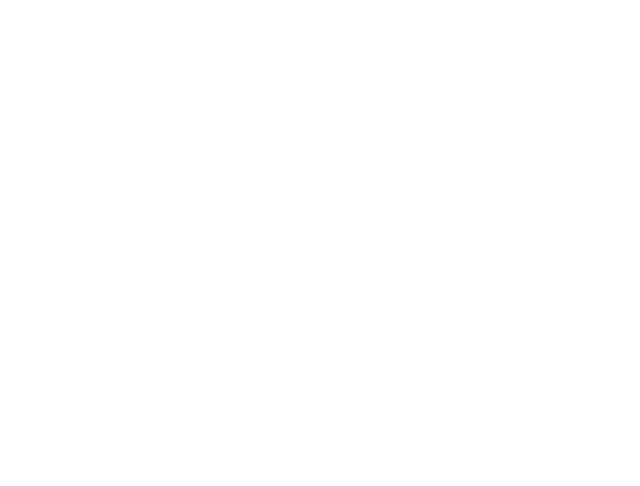
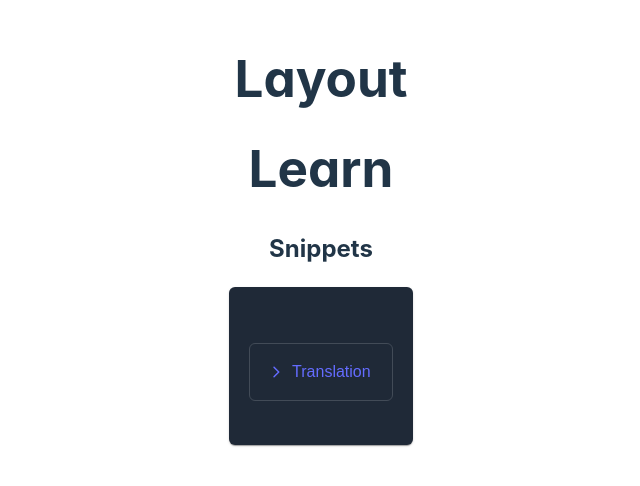
Before and after one commit to eebmagic/lagnuage-immersion-app, a React (Vite) app in the folder frontend/: page /learn in a window 1280 px wide. Before the commit this address had no page. Shown: the part 170-656 px from the top of the page, without its empty margins (319-959 px from the left). Built offline with nearby package versions, Linux system fonts and the light colour scheme; no server answers; the HTML template or start-up script is replaced by a standard one; a web font is replaced by a local one.

Commit message:
minimal working primereact

```diff
--- a/frontend/package.json
+++ b/frontend/package.json
@@ -11,6 +11,8 @@
     "preview": "vite preview"
   },
   "dependencies": {
+    "primeicons": "^6.0.1",
+    "primereact": "^10.5.3",
     "react": "^18.2.0",
     "react-dom": "^18.2.0",
     "react-router-dom": "^6.22.3"
--- a/frontend/src/App.jsx
+++ b/frontend/src/App.jsx
@@ -1,13 +1,19 @@
 import './App.css'
 import { Routes, Route, Outlet, Link } from 'react-router-dom';
 import { About } from './pages/About';
+import { Learn } from './pages/Learn';
+
+import "primereact/resources/themes/lara-dark-blue/theme.css";
+import "primeicons/primeicons.css";
 
 function App() {
     return (
         <Routes>
             <Route path="/" element={<PrimaryLayout />}>
                 <Route index element={<Hello />} />
+                <Route path="learn" element={<Learn />} />
                 <Route path="about" element={<About />} />
+
             </Route>
         </Routes>
     )
@@ -27,6 +33,7 @@
     return (
         <div>
           <h1>HELLO WORLD (from App.jsx)</h1>
+          <Link to="/learn">Learn</Link>
           <Link to="/about">About</Link>
         </div>
     )
--- /dev/null
+++ b/frontend/src/components/Snippet.jsx
@@ -0,0 +1,17 @@
+import { Card } from 'primereact/card';
+import { Accordion, AccordionTab } from 'primereact/accordion';
+
+export function Snippet({ snippet, index }) {
+  return (
+    <div key={index}>
+      <Card title={snippet.id}>
+        <p>{snippet.text}</p>
+        <Accordion>
+          <AccordionTab header="Translation">
+            <p>{snippet.trans}</p>
+          </AccordionTab>
+        </Accordion>
+      </Card>
+    </div>
+  )
+}
--- /dev/null
+++ b/frontend/src/components/Stack.jsx
@@ -0,0 +1,12 @@
+import { Snippet } from './Snippet';
+
+export function Stack({ snippets }) {
+  return (
+    <div>
+      <h2>Snippets</h2>
+      {snippets.map((snippet, index) => (
+        <Snippet key={index} index={index} snippet={snippet} />
+      ))}
+    </div>
+  )
+}
--- a/frontend/src/pages/About.jsx
+++ b/frontend/src/pages/About.jsx
@@ -1,34 +1,8 @@
-import { useEffect, useState } from "react";
-import { Link } from "react-router-dom";
-
 export function About() {
-  const API_URL = import.meta.env.VITE_API_URL;
-
-  const [snippets, setSnippets] = useState([{}]);
-
-  useEffect(() => {
-    fetch(`http://${API_URL}/snippets`)
-      .then((response) => response.json())
-      .then(data => {
-        console.log(data);
-        setSnippets(data);
-      })
-      .catch(error => {
-        console.error('There was an error!', error);
-      })
-  }, []);
-
   return (
     <div>
       <h1>ABOUT</h1>
-      <Link to="/">Home</Link>
-      {snippets.map((snippet, index) => (
-        <div key={index}>
-          <h2>{snippet.id}</h2>
-          <p>{snippet.text}</p>
-          <p>{snippet.trans}</p>
-        </div>
-      ))}
+      <p>Some basic info here.</p>
     </div>
   )
 }
--- /dev/null
+++ b/frontend/src/pages/Learn.jsx
@@ -0,0 +1,28 @@
+import { useEffect, useState } from "react";
+
+import { Stack } from "../components/Stack";
+
+export function Learn() {
+  const API_URL = import.meta.env.VITE_API_URL;
+
+  const [snippets, setSnippets] = useState([{}]);
+
+  useEffect(() => {
+    fetch(`http://${API_URL}/snippets`)
+      .then((response) => response.json())
+      .then(data => {
+        console.log(data);
+        setSnippets(data);
+      })
+      .catch(error => {
+        console.error('There was an error!', error);
+      })
+  }, []);
+
+  return (
+    <div>
+      <h1>Learn</h1>
+      <Stack snippets={snippets} />
+    </div>
+  )
+}
```
Also changed, not shown: 1 other file (tests, documents, lock files or other folders).
